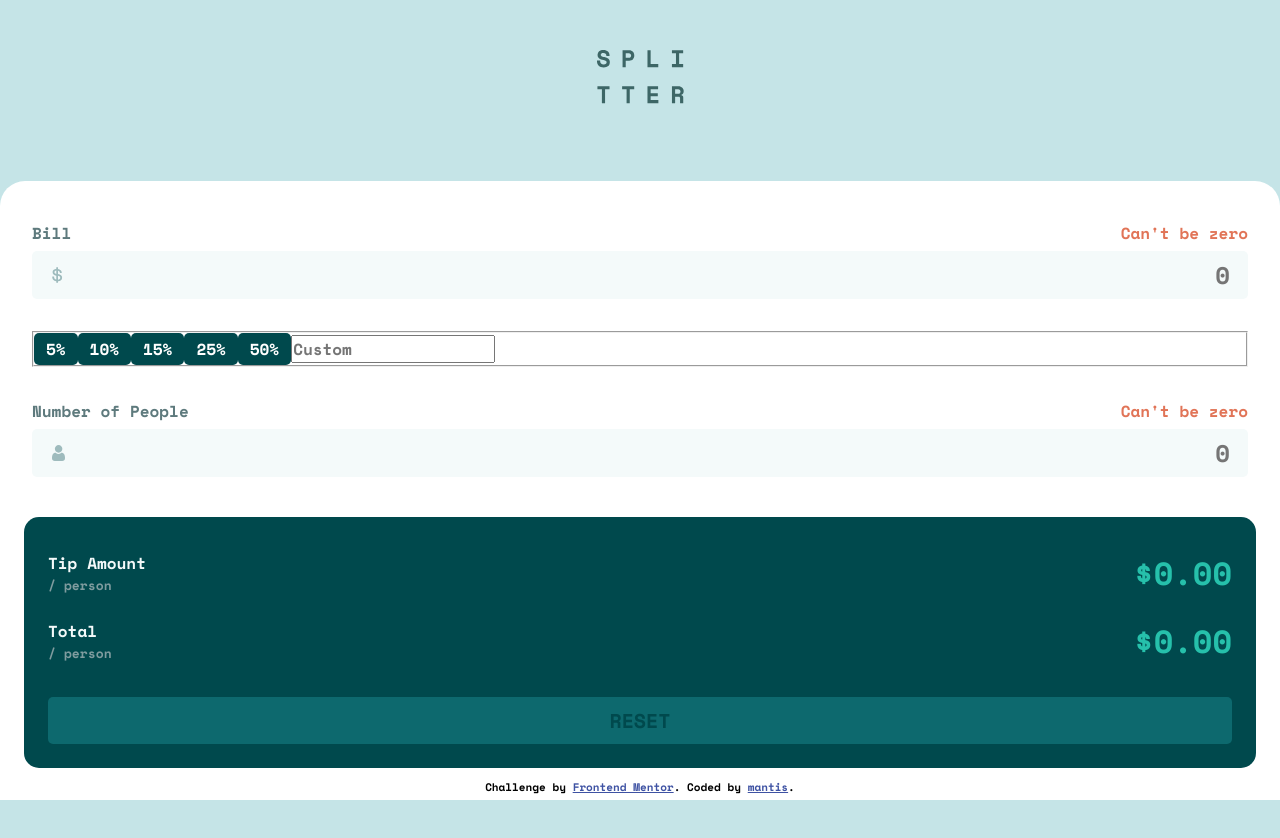
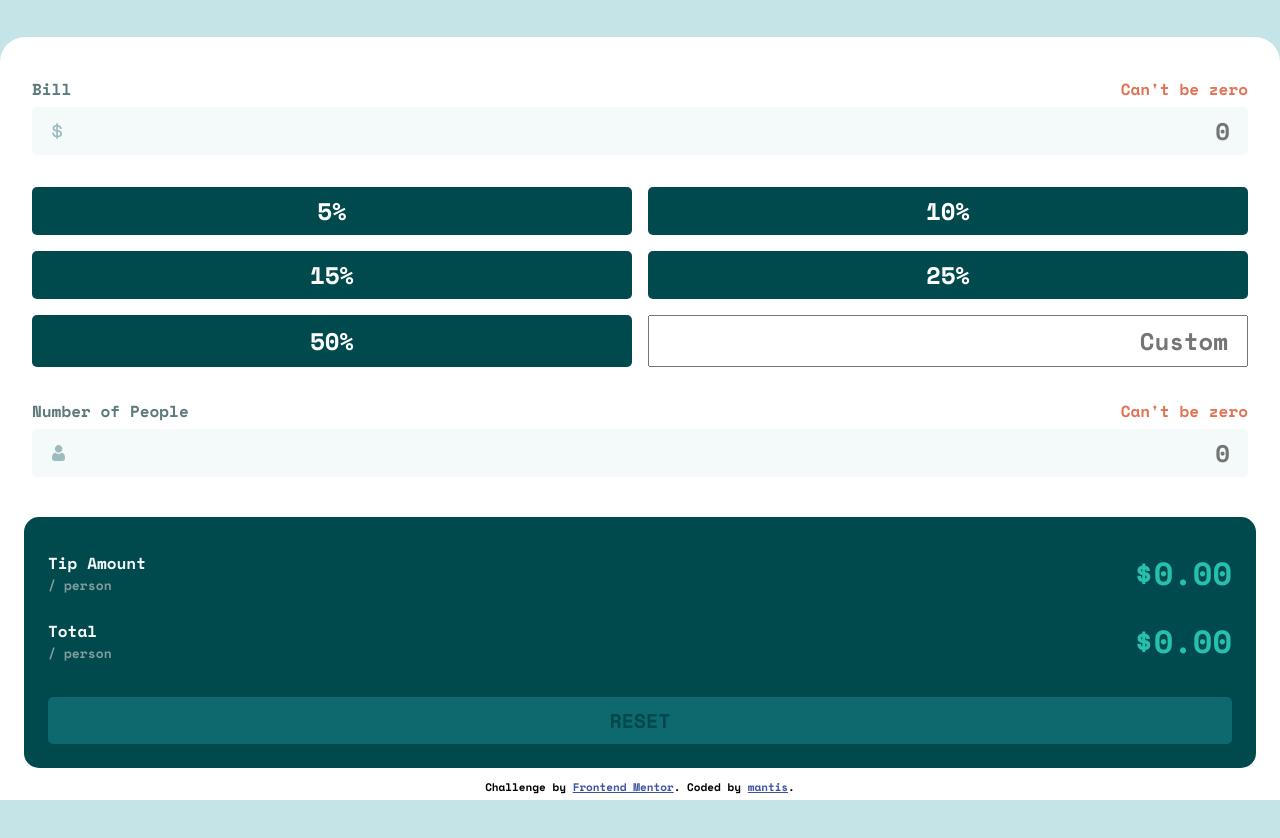
Before and after one commit to morauszkia/fm-tip-calculator, a Vue app: page / in a window 1280 px wide. Shown: the top 838 px of the page. Built offline with nearby package versions, Linux system fonts and the light colour scheme.

Commit message:
CustomTipButton component

```diff
--- /dev/null
+++ b/src/components/CustomTipButton.vue
@@ -0,0 +1,40 @@
+<script setup>
+import { store } from "../store/store";
+import { ref, watch } from "vue";
+
+const setCustomTip = (event) => {
+  customTipValue = event.target.value;
+  store.tip = customTipValue;
+  store.customTip = true;
+};
+
+let customTipValue = ref("");
+
+watch(
+  () => store.tip,
+  () => {
+    if (store.tip === undefined) {
+      customTipValue = "";
+    }
+  }
+);
+</script>
+
+<template>
+  <input
+    type="text"
+    placeholder="Custom"
+    @input="setCustomTip"
+    @focus="setCustomTip"
+    :class="store.customTip ? 'selected' : ''"
+    :value="customTipValue"
+  />
+</template>
+
+<style scoped>
+input {
+  font: inherit;
+  text-align: right;
+  padding: 0.25em 0.75em;
+}
+</style>
--- a/src/components/TipSelector.vue
+++ b/src/components/TipSelector.vue
@@ -1,39 +1,24 @@
 <script setup>
-import { computed, ref, watch } from "vue";
-import { store } from "../store/store";
 import TipButton from "./TipButton.vue";
+import CustomTipButton from "./CustomTipButton.vue";
 
 const tipOptions = ["5", "10", "15", "25", "50"];
-const selectedOption = ref("");
-const customTip = ref("");
-
-const tipPcent = computed(() => {
-  if (tipOptions.includes(selectedOption.value)) return selectedOption.value;
-  return customTip.value;
-});
-
-watch(tipPcent, () => (store.tip = tipPcent));
 </script>
 
 <template>
   <fieldset>
-    <TipButton
-      v-for="value in tipOptions"
-      :key="value"
-      :value="value"
-      v-model="selectedOption"
-    />
-    <input
-      type="text"
-      @click="
-        () => {
-          selectedOption = 'custom';
-        }
-      "
-      placeholder="Custom"
-      v-model="customTip"
-    />
+    <TipButton v-for="value in tipOptions" :key="value" :value="value" />
+    <CustomTipButton />
   </fieldset>
 </template>
 
-<style scoped></style>
+<style scoped>
+fieldset {
+  width: 100%;
+  border: none;
+  display: grid;
+  grid-template-columns: repeat(2, minmax(0, 1fr));
+  gap: 1rem;
+  font-size: var(--input-font-size);
+}
+</style>
--- a/src/store/store.js
+++ b/src/store/store.js
@@ -4,6 +4,7 @@ export const store = reactive({
   bill: undefined,
   people: undefined,
   tip: undefined,
+  customTip: false,
   formIsFilled: computed(() => store.bill || store.people || store.tip),
   totalTip: computed(() => store.bill * (store.tip / 100)),
   tipPerPerson: computed(() => store.totalTip / store.people),
@@ -12,5 +13,6 @@ export const store = reactive({
     store.bill = undefined;
     store.people = undefined;
     store.tip = undefined;
+    store.customTip = false;
   },
 });
```
